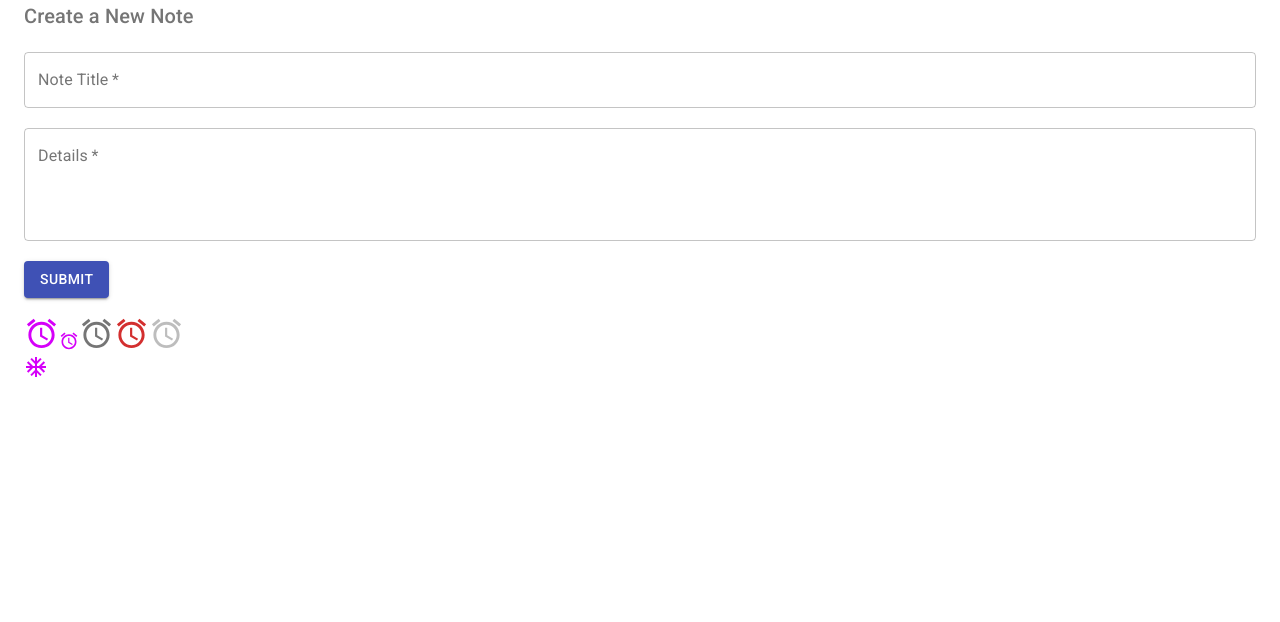
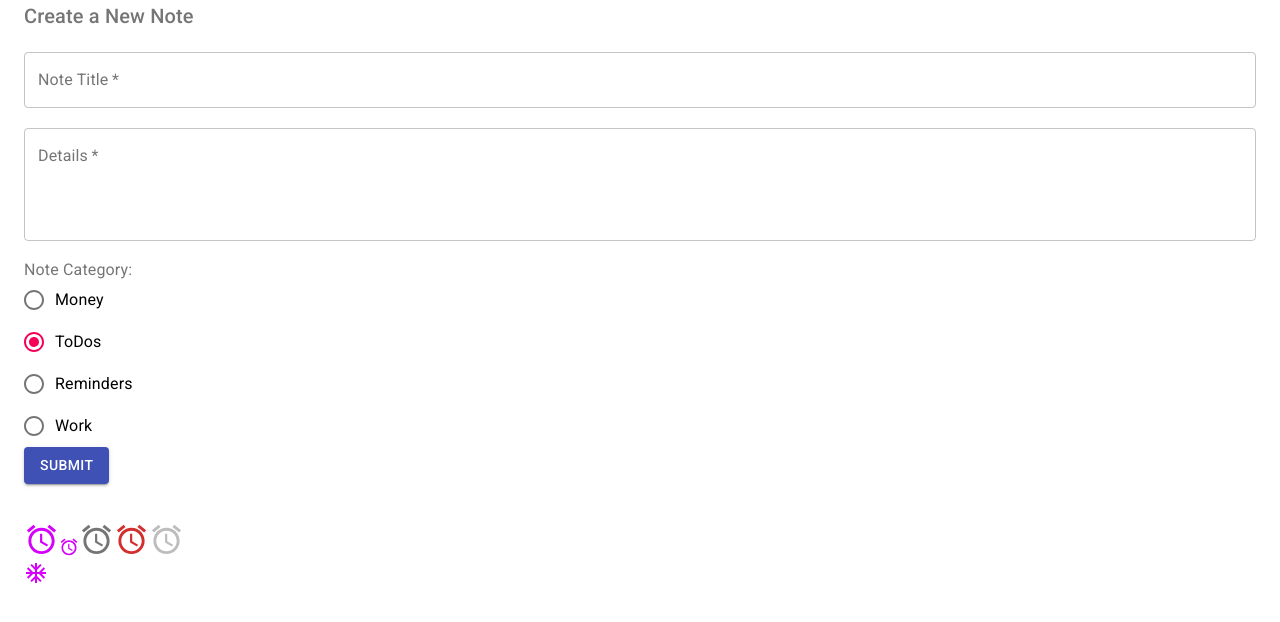
Before and after one commit to romankolivashko/material-notebook, a React (Create React App) app: page /create in a window 1280 px wide. Shown: the top 622 px of the page. Built offline with nearby package versions, Linux system fonts and the light colour scheme.

Commit message:
Added radio buttons and FormControl component

```diff
--- a/src/pages/Create.js
+++ b/src/pages/Create.js
@@ -1,5 +1,5 @@
 import React, { useState } from "react";
-import { TextField, Typography } from "@material-ui/core";
+import { FormControlLabel, TextField, Typography } from "@material-ui/core";
 import Button from "@material-ui/core/Button";
 import Container from "@material-ui/core/Container";
 import AccessAlarmIcon from "@mui/icons-material/AccessAlarm";
@@ -8,6 +8,11 @@
 import KeyboardArrowRightIcon from "@mui/icons-material/KeyboardArrowRight";
 import { makeStyles } from "@material-ui/core"; //needs to be destructured as a function, but not component
 // import { TextField } from "@material-ui/core";
+import Radio from "@material-ui/core/Radio";
+import RadioGroup from "@material-ui/core/RadioGroup";
+import { Category } from "@mui/icons-material";
+import FormLabel from "@material-ui/core/FormLabel";
+import FormControl from "@material-ui/core/FormControl";
 
 const useStyles = makeStyles({
   field: {
@@ -23,22 +28,23 @@
   const [details, setDetails] = useState("");
   const [titleError, setTitleError] = useState(false);
   const [detailsError, setDetailsError] = useState(false);
+  const [category, setCategory] = useState("todos");
 
   const handleSubmit = (e) => {
     e.preventDefault();
     setTitleError(false);
     setDetailsError(false);
 
-    if (title == '') {
-      setTitleError(true)
+    if (title == "") {
+      setTitleError(true);
     }
-    if (details == '') {
-      setDetailsError(true)
+    if (details == "") {
+      setDetailsError(true);
     }
 
-
-
-    if (title && details) console.log(title, details);
+    if (title && details) {
+      console.log(title, details, category);
+    }
   };
 
   return (
@@ -61,7 +67,7 @@
           fullWidth
           required
           error={titleError}
-          />
+        />
         <TextField
           onChange={(e) => setDetails(e.target.value)}
           className={classes.field}
@@ -73,14 +79,26 @@
           required
           error={detailsError}
         />
+        <FormControl className={classes.field}>
+          <FormLabel>Note Category:</FormLabel>
+          <RadioGroup
+            value={category}
+            onChange={(e) => setCategory(e.target.value)}
+          >
+            <FormControlLabel value="money" control={<Radio />} label="Money" />
+            <FormControlLabel value="todos" control={<Radio />} label="ToDos" />
+            <FormControlLabel
+              value="reminders"
+              control={<Radio />}
+              label="Reminders"
+            />
+            <FormControlLabel value="work" control={<Radio />} label="Work" />
+          </RadioGroup>
 
-        <Button
-          type="submit"
-          color="primary"
-          variant="contained"
-        >
-          Submit
-        </Button>
+          <Button type="submit" color="primary" variant="contained">
+            Submit
+          </Button>
+        </FormControl>
       </form>
 
       {/* icons */}
```
